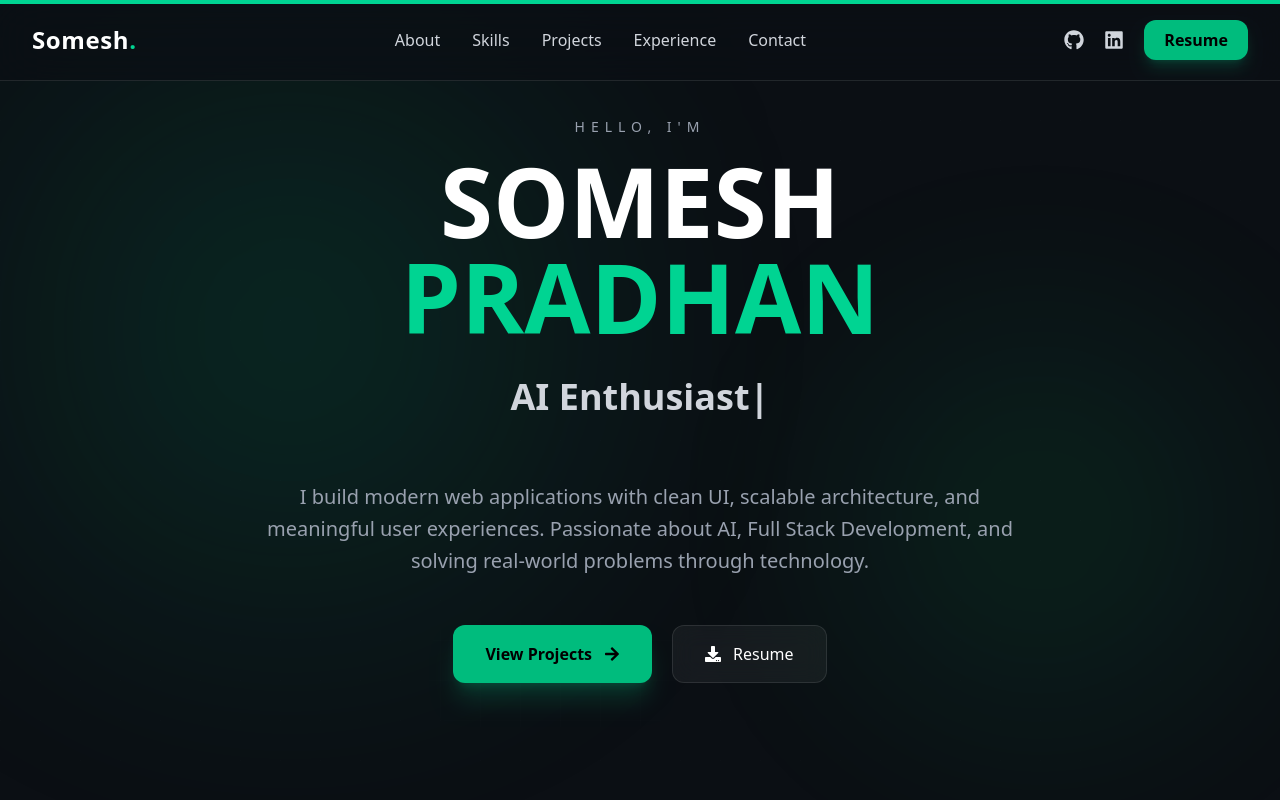
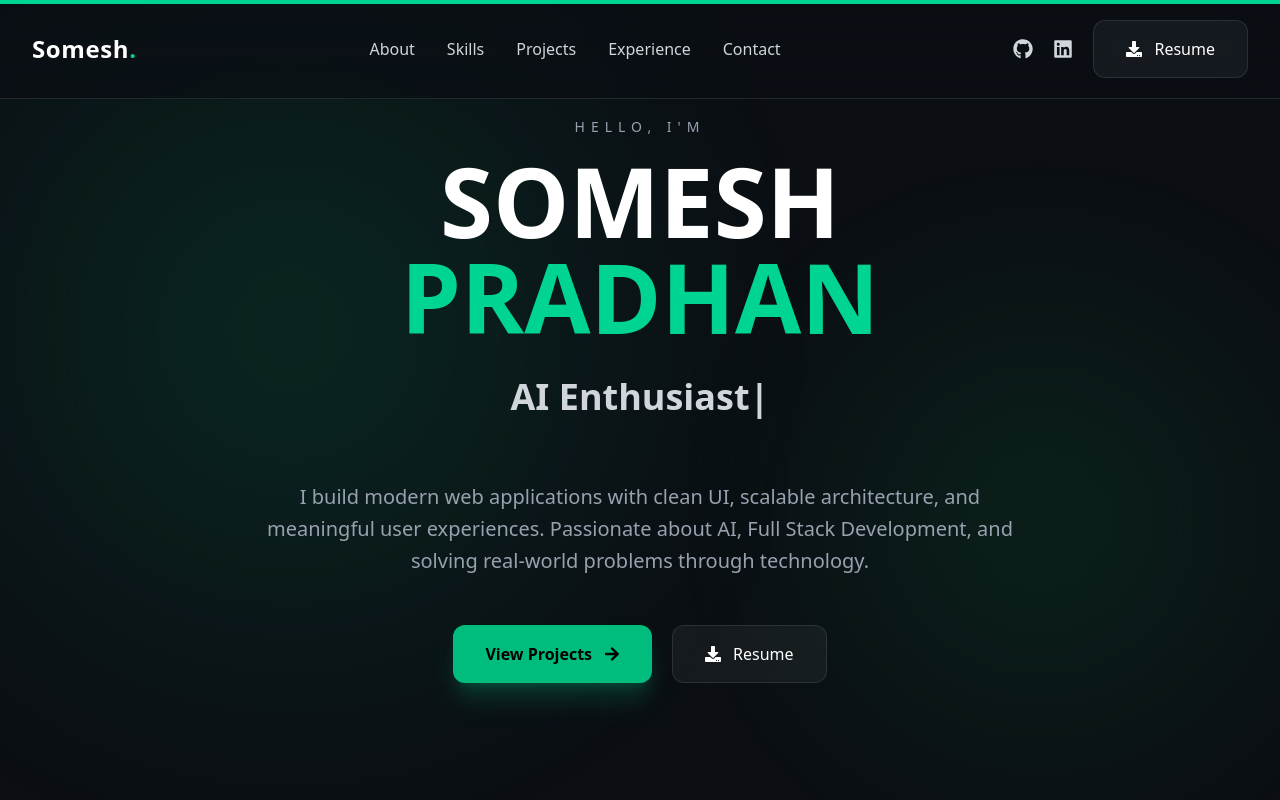
Before and after one commit to codewsomesh/portfolio, a Next.js app: page / in a window 1280 px wide. Shown: the top 800 px of the page. Built offline with nearby package versions, Linux system fonts and the light colour scheme.

Commit message:
updated resume in Hero

```diff
--- a/components/Navbar.tsx
+++ b/components/Navbar.tsx
@@ -2,7 +2,7 @@
 
 import Link from "next/link";
 import { motion } from "framer-motion";
-import { FaGithub, FaLinkedin } from "react-icons/fa";
+import { FaDownload, FaGithub, FaLinkedin } from "react-icons/fa";
 
 export default function Navbar() {
   return (
@@ -63,11 +63,13 @@ export default function Navbar() {
           >
             <FaLinkedin />
           </a>
-
           <a
             href="/resume/Somesh_resume.pdf"
-            className="hidden md:block bg-emerald-500 hover:bg-emerald-400 text-black font-semibold px-5 py-2 rounded-xl transition duration-300 shadow-lg shadow-emerald-500/20"
+            target="_blank"
+            rel="noopener noreferrer"
+            className="px-8 py-4 rounded-xl border border-white/10 bg-white/5 backdrop-blur-md hover:border-emerald-400 hover:text-emerald-300 transition flex items-center gap-3"
           >
+            <FaDownload />
             Resume
           </a>
         </div>
```
